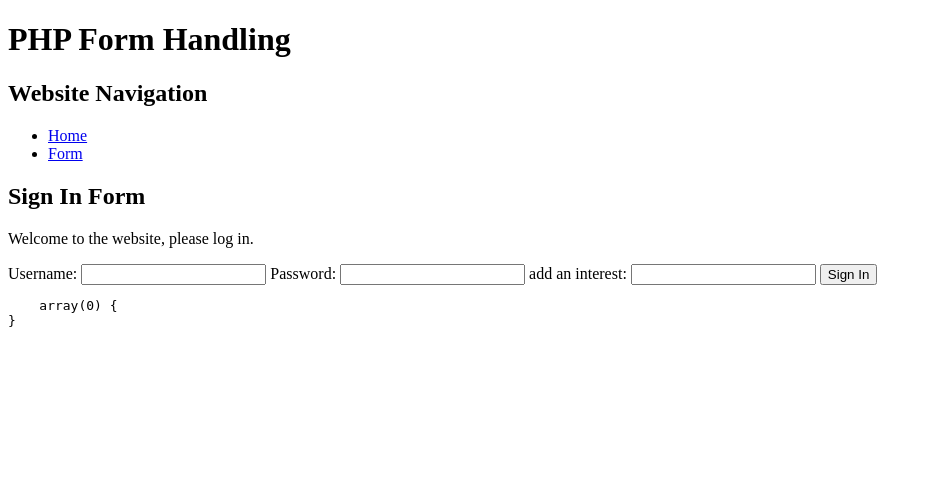
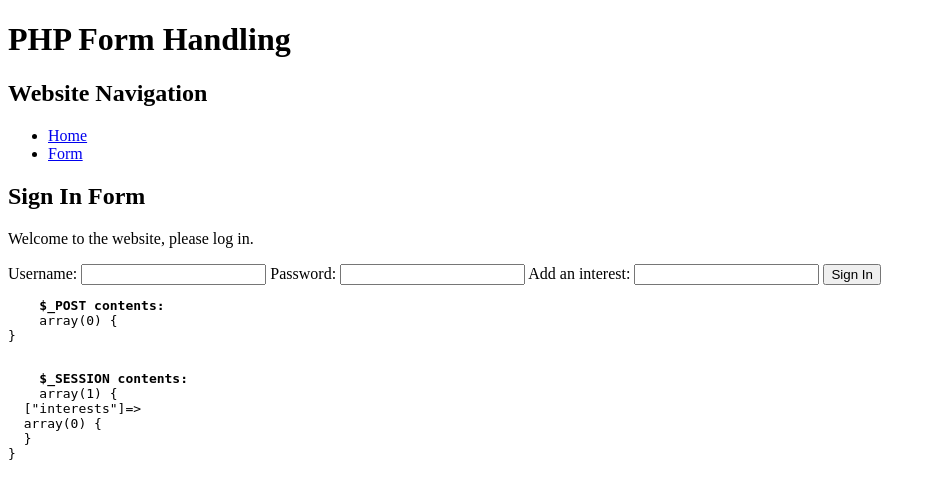
Before and after one commit to svaillancourt/PHP-Learning, a PHP site: page /form.php in a window 1280 px wide. Shown: the top 499 px of the page, without its empty margins (0-936 px from the left). Run offline with PHP 8.4, Linux system fonts and the light colour scheme.

Commit message:
fixed formating and password

```diff
--- a/form.php
+++ b/form.php
@@ -1,4 +1,10 @@
 <?php
+  session_start(); // BEFORE ANY OUTPUT, YOU MUST DECLARE IF YOU'D LIKE TO USE SESSION.
+  // Let's check if our SESSION entry exists...
+  if ( !isset( $_SESSION['interests'] ) )
+  { // If it DOESN'T exist, let's make a default value (this way we can array_push to it later!)
+    $_SESSION['interests'] = array();
+  }
   $message = 'Welcome to the website, please log in.';
   // If a form has been submitted to this page, we can collect the submission
   // information using one of two SUPERGLOBALS:
@@ -18,6 +24,9 @@
     if ( ( $username === $submittedUsername ) && ( $password === $submittedPassword ) )
     {
       $message = 'Hello, ' . $username . ', thank you for logging in!';
+      // We are adding a new element to an array using the array_push function.
+      // The first argument is the array, the second is the element/value we are adding.
+      array_push( $_SESSION['interests'], $_POST['interest'] );
     }
     // Unsuccessful login...
     else
@@ -49,13 +58,28 @@
       <input type="password" name="password" id="password">
     </label>
     <label for="interest">
-      add an interest:
+      Add an interest:
       <input type="text" name="interest" id="interest">
     </label>
     <input type="submit" value="Sign In">
   </form>
+  <?php if ( !empty( $_SESSION['interests'] ) ) : // Check if there ARE interests. ?>
+    <h2>My Interests:</h2>
+    <ul>
+      <?php foreach ( $_SESSION['interests'] as $interest ) : // Output EACH interest in the array. ?>
+        <li>
+          <?php echo $interest; ?>
+        </li>
+      <?php endforeach; ?>
+    </ul>
+  <?php endif; ?>
   <pre>
+    <strong>$_POST contents:</strong>
     <?php var_dump( $_POST ); ?>
+  </pre>
+  <pre>
+    <strong>$_SESSION contents:</strong>
+    <?php var_dump( $_SESSION ); ?>
   </pre>
 </body>
 </html>
```
